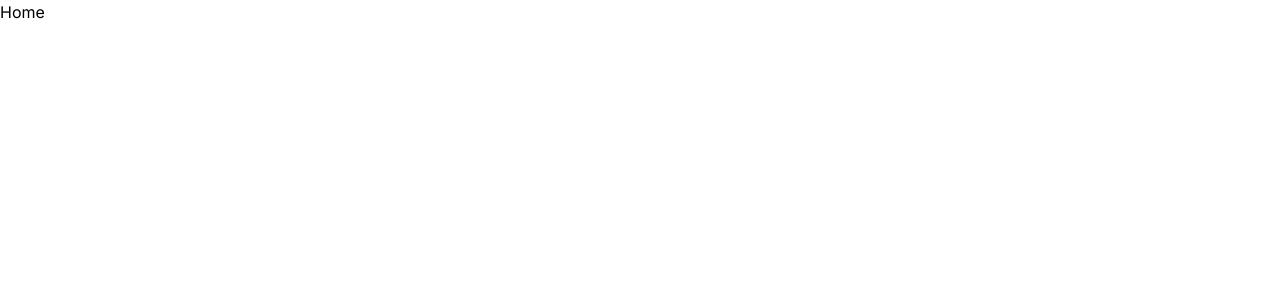
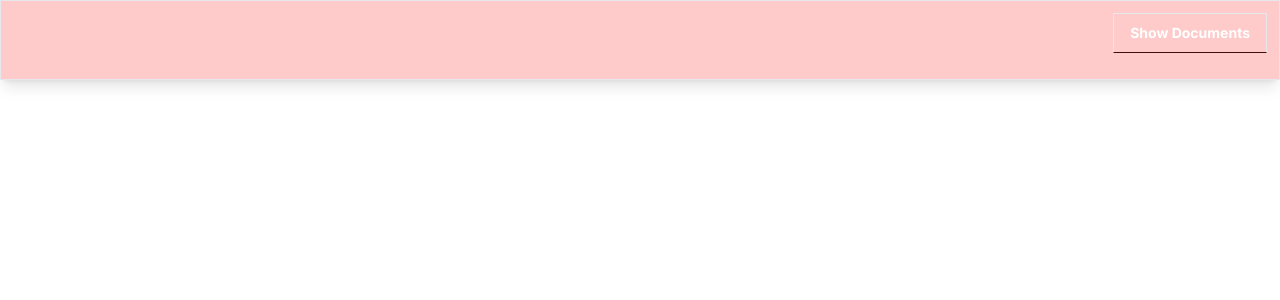
Before and after one commit to gourab8389/docblend, a Next.js app: page / in a window 1280 px wide. Shown: the top 300 px of the page. Built offline with nearby package versions, Linux system fonts and the light colour scheme.

Commit message:
auth middleware

```diff
--- a/app/dashboard/page.tsx
+++ b/app/dashboard/page.tsx
@@ -3,7 +3,7 @@
 function dashboard() {
   return (
     <div>
-
+      dashboard
     </div>
   )
 }
--- a/app/page.tsx
+++ b/app/page.tsx
@@ -1,9 +1,18 @@
+import { Button } from "@/components/ui/button";
+import { SignIn } from "@clerk/nextjs";
 import Image from "next/image";
+import Link from "next/link";
 
 export default function Home() {
   return (
-<div className="">
-  Home
-</div>
+    <div className="relative h-screen">
+      <div className="absolute top-0 left-0 w-full h-20 overflow-hidden bg-red-200 border shadow-lg">
+        <div className="absolute top-3 right-3">
+          <Link href={'/dashboard'}>
+            <Button className=" rounded-md font-bold text-white border border-b-red-950">Show Documents</Button>
+          </Link>
+        </div>
+      </div>
+    </div>
   );
 }
--- /dev/null
+++ b/components/ui/button.tsx
@@ -0,0 +1,56 @@
+import * as React from "react"
+import { Slot } from "@radix-ui/react-slot"
+import { cva, type VariantProps } from "class-variance-authority"
+
+import { cn } from "@/lib/utils"
+
+const buttonVariants = cva(
+  "inline-flex items-center justify-center whitespace-nowrap rounded-md text-sm font-medium ring-offset-background transition-colors focus-visible:outline-none focus-visible:ring-2 focus-visible:ring-ring focus-visible:ring-offset-2 disabled:pointer-events-none disabled:opacity-50",
+  {
+    variants: {
+      variant: {
+        default: "bg-primary text-primary-foreground hover:bg-primary/90",
+        destructive:
+          "bg-destructive text-destructive-foreground hover:bg-destructive/90",
+        outline:
+          "border border-input bg-background hover:bg-accent hover:text-accent-foreground",
+        secondary:
+          "bg-secondary text-secondary-foreground hover:bg-secondary/80",
+        ghost: "hover:bg-accent hover:text-accent-foreground",
+        link: "text-primary underline-offset-4 hover:underline",
+      },
+      size: {
+        default: "h-10 px-4 py-2",
+        sm: "h-9 rounded-md px-3",
+        lg: "h-11 rounded-md px-8",
+        icon: "h-10 w-10",
+      },
+    },
+    defaultVariants: {
+      variant: "default",
+      size: "default",
+    },
+  }
+)
+
+export interface ButtonProps
+  extends React.ButtonHTMLAttributes<HTMLButtonElement>,
+    VariantProps<typeof buttonVariants> {
+  asChild?: boolean
+}
+
+const Button = React.forwardRef<HTMLButtonElement, ButtonProps>(
+  ({ className, variant, size, asChild = false, ...props }, ref) => {
+    const Comp = asChild ? Slot : "button"
+    return (
+      <Comp
+        className={cn(buttonVariants({ variant, size, className }))}
+        ref={ref}
+        {...props}
+      />
+    )
+  }
+)
+Button.displayName = "Button"
+
+export { Button, buttonVariants }
--- a/middleware.ts
+++ b/middleware.ts
@@ -5,7 +5,6 @@
   });
 const isProtectedRoute = createRouteMatcher([
     '/dashboard(.*)'
-
   ]);
 export const config = {
   matcher: ['/((?!.*\\..*|_next).*)', '/', '/(api|trpc)(.*)'],
--- a/package.json
+++ b/package.json
@@ -10,6 +10,7 @@
   },
   "dependencies": {
     "@clerk/nextjs": "^5.2.4",
+    "@radix-ui/react-slot": "^1.1.0",
     "class-variance-authority": "^0.7.0",
     "clsx": "^2.1.1",
     "lucide-react": "^0.408.0",
```
Also changed, not shown: app/(auth)/sign-in/[[...sign-in]]/page.tsx (renamed from app/auth/sign-in/[[...sign-in]]/page.tsx), app/(auth)/sign-up/[[...sign-up]]/page.tsx (renamed from app/auth/sign-up/[[...sign-up]]/page.tsx), 1 other file (tests, documents, lock files or other folders).
